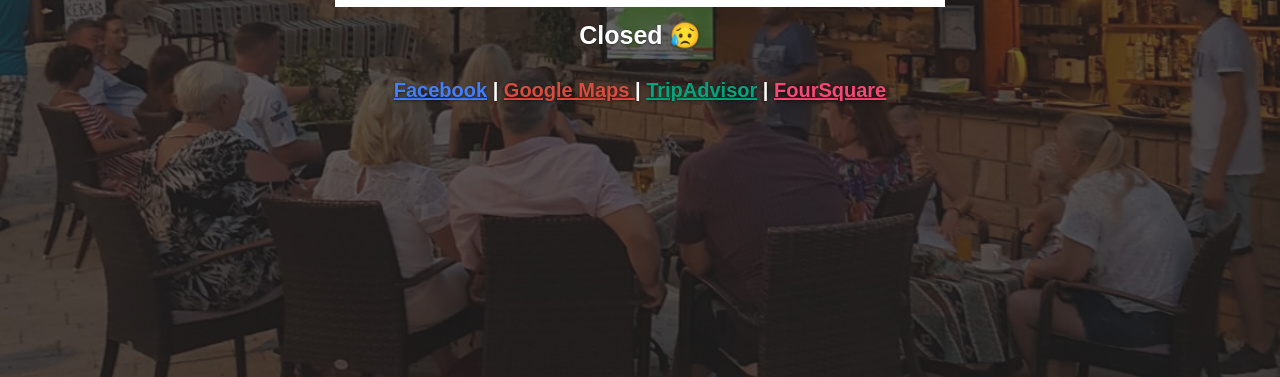
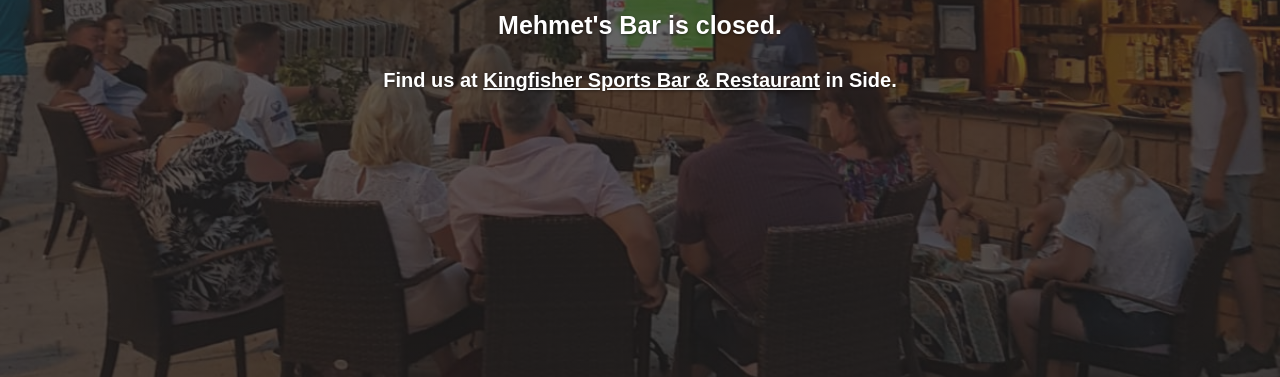
Before and after one commit to Manivela/mehmetsbar, a plain HTML site: page index.html in a window 1280 px wide. Shown: the part 423-800 px from the top of the page. Drawn offline with nearby package versions, Linux system fonts and the light colour scheme.

Commit message:
point visitors to Kingfisher; drop old listing links; add README

```diff
--- a/index.html
+++ b/index.html
@@ -34,44 +34,12 @@
         <div class="container">
           <div class="inner cover">
             <h1 class="cover-heading">Mehmet's Bar</h1>
-            <p class="lead">Closed 😥</p>
-            <ul class="horizontal">
-              <li>
-                <a
-                  href="https://www.facebook.com/mehmetsbar/"
-                  target="_blank"
-                  style="color: #4080ff"
-                  >Facebook</a
-                >
-              </li>
-              <li class="divider">|</li>
-              <li>
-                <a
-                  href="https://goo.gl/maps/nBRExbon1ht"
-                  target="_blank"
-                  style="color: #dd4b3e"
-                  >Google Maps
-                </a>
-              </li>
-              <li class="divider">|</li>
-              <li>
-                <a
-                  href="http://bit.ly/mehmetsbarontripadvisor"
-                  target="_blank"
-                  style="color: #00a680"
-                  >TripAdvisor</a
-                >
-              </li>
-              <li class="divider">|</li>
-              <li>
-                <a
-                  href="http://4sq.com/9WDQuD"
-                  target="_blank"
-                  style="color: #f94876"
-                  >FourSquare</a
-                >
-              </li>
-            </ul>
+            <p class="lead">Mehmet's Bar is closed.</p>
+            <p>
+              Find us at
+              <a href="https://kingfisherside.com">Kingfisher Sports Bar &amp; Restaurant</a>
+              in Side.
+            </p>
           </div>
         </div>
       </div>
```
Also changed, not shown: 1 other file.
